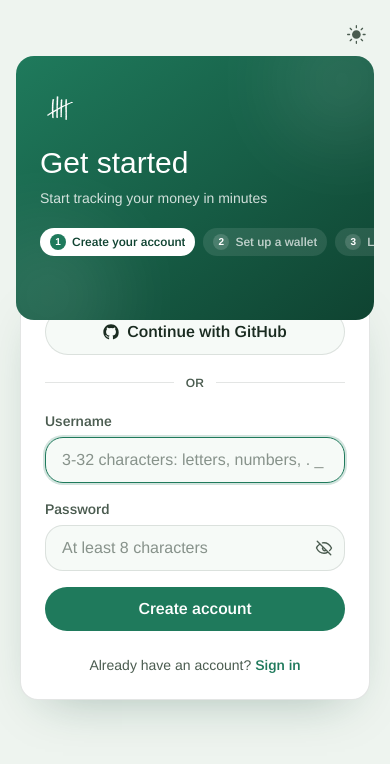
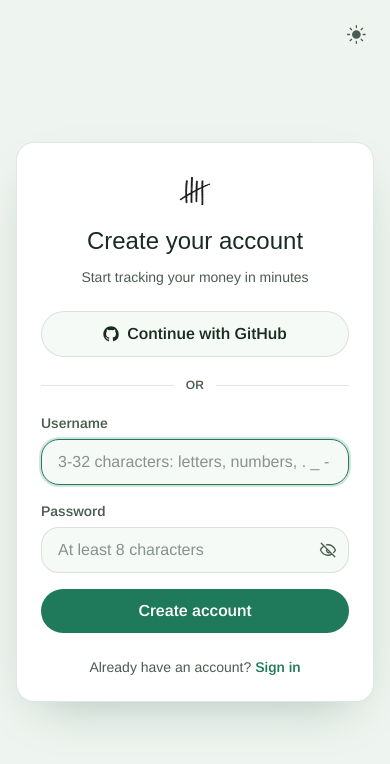
Before and after one commit to kittinatger/tally-kittinat-gerdsri, a Next.js app: page /register in a window 390 px wide. Shown: the top 764 px of the page. Built offline with nearby package versions, Linux system fonts and the light colour scheme; a web font is replaced by a local one.

Commit message:
Revert "Give the mobile sign-in/sign-up layout its own identity"
This reverts commit fbb24c1fc7b2a7e09804e55a3948b8f030cca2dd.

```diff
--- a/src/app/login/page.tsx
+++ b/src/app/login/page.tsx
@@ -9,31 +9,13 @@ export default async function LoginPage({
   const { next, error } = await searchParams;
 
   return (
-    <main className="relative min-h-screen bg-background px-4 pb-10 pt-14 lg:flex lg:items-center lg:justify-center lg:py-10">
-      <div className="absolute right-4 top-4 z-20">
+    <main className="relative flex min-h-screen flex-1 items-center justify-center bg-background px-4 py-10">
+      <div className="absolute right-4 top-4 z-10">
         <SettingsMenu />
       </div>
 
-      {/* Mobile: gradient hero with an overlapping form card */}
-      <div className="mx-auto max-w-sm lg:hidden">
-        <div className="relative overflow-hidden rounded-card bg-gradient-to-br from-navy via-navy-dark to-navy-darker px-6 pb-16 pt-8 text-white">
-          <div className="pointer-events-none absolute -right-8 -top-10 h-32 w-32 rounded-full bg-white/10 blur-2xl" />
-          <div className="pointer-events-none absolute -bottom-12 -left-10 h-36 w-36 rounded-full bg-white/10 blur-2xl" />
-          <img src="/favicon-dark.svg" alt="" className="relative h-10 w-10" />
-          <h1 className="relative mt-4 font-display text-3xl leading-tight">Welcome back</h1>
-          <p className="relative mt-1.5 text-sm text-white/80">Sign in to view your expenses</p>
-        </div>
-
-        <div className="-mt-9 px-1">
-          <div className="rounded-card border border-line bg-surface p-6 shadow-soft">
-            <LoginForm next={next ?? "/"} oauthError={error} />
-          </div>
-        </div>
-      </div>
-
-      {/* Desktop: branded split panel */}
-      <div className="hidden overflow-hidden rounded-card border border-line bg-surface shadow-soft lg:flex lg:w-full lg:max-w-3xl">
-        <div className="lg:flex lg:w-1/2 lg:flex-col lg:justify-center lg:gap-4 lg:bg-gradient-to-br lg:from-navy lg:via-navy-dark lg:to-navy-darker lg:p-10">
+      <div className="w-full max-w-sm overflow-hidden rounded-card border border-line bg-surface shadow-soft lg:flex lg:max-w-3xl">
+        <div className="hidden lg:flex lg:w-1/2 lg:flex-col lg:justify-center lg:gap-4 lg:bg-gradient-to-br lg:from-navy lg:via-navy-dark lg:to-navy-darker lg:p-10">
           <img src="/favicon-dark.svg" alt="" className="h-10 w-10" />
           <h2 className="font-display text-3xl leading-tight text-white">Welcome back to Tally</h2>
           <p className="text-sm text-white/80">
@@ -41,8 +23,14 @@ export default async function LoginPage({
           </p>
         </div>
 
-        <div className="lg:flex lg:w-1/2 lg:flex-col lg:justify-center lg:p-10">
-          <h1 className="mb-6 font-display text-2xl text-foreground">Sign in</h1>
+        <div className="p-6 sm:p-8 lg:flex lg:w-1/2 lg:flex-col lg:justify-center">
+          <div className="mb-6 flex flex-col items-center gap-2.5 lg:hidden">
+            <img src="/favicon-light.svg" alt="Tally" className="h-12 w-12 dark:hidden" />
+            <img src="/favicon-dark.svg" alt="Tally" className="hidden h-12 w-12 dark:block" />
+            <h1 className="font-display text-2xl text-foreground">Welcome back</h1>
+            <p className="text-sm text-ink-soft">Sign in to view your expenses</p>
+          </div>
+          <h1 className="mb-6 hidden font-display text-2xl text-foreground lg:block">Sign in</h1>
           <LoginForm next={next ?? "/"} oauthError={error} />
         </div>
       </div>
--- a/src/app/register/page.tsx
+++ b/src/app/register/page.tsx
@@ -9,51 +9,13 @@ const STEPS = [
 
 export default function RegisterPage() {
   return (
-    <main className="relative min-h-screen bg-background px-4 pb-10 pt-14 lg:flex lg:items-center lg:justify-center lg:py-10">
-      <div className="absolute right-4 top-4 z-20">
+    <main className="relative flex min-h-screen flex-1 items-center justify-center bg-background px-4 py-10">
+      <div className="absolute right-4 top-4 z-10">
         <SettingsMenu />
       </div>
 
-      {/* Mobile: gradient hero with step pills and an overlapping form card */}
-      <div className="mx-auto max-w-sm lg:hidden">
-        <div className="relative overflow-hidden rounded-card bg-gradient-to-br from-navy via-navy-dark to-navy-darker px-6 pb-16 pt-8 text-white">
-          <div className="pointer-events-none absolute -right-8 -top-10 h-32 w-32 rounded-full bg-white/10 blur-2xl" />
-          <div className="pointer-events-none absolute -bottom-12 -left-10 h-36 w-36 rounded-full bg-white/10 blur-2xl" />
-          <img src="/favicon-dark.svg" alt="" className="relative h-10 w-10" />
-          <h1 className="relative mt-4 font-display text-3xl leading-tight">Get started</h1>
-          <p className="relative mt-1.5 text-sm text-white/80">Start tracking your money in minutes</p>
-
-          <div className="relative mt-5 flex gap-2">
-            {STEPS.map((step, i) => (
-              <div
-                key={step.label}
-                className={`flex flex-1 items-center gap-1.5 rounded-full px-2.5 py-1.5 text-xs font-semibold ${
-                  step.active ? "bg-white text-navy-darker" : "bg-white/10 text-white/70"
-                }`}
-              >
-                <span
-                  className={`flex h-4 w-4 shrink-0 items-center justify-center rounded-full text-[10px] font-bold ${
-                    step.active ? "bg-navy text-white" : "bg-white/15 text-white"
-                  }`}
-                >
-                  {i + 1}
-                </span>
-                <span className="truncate">{step.label}</span>
-              </div>
-            ))}
-          </div>
-        </div>
-
-        <div className="-mt-9 px-1">
-          <div className="rounded-card border border-line bg-surface p-6 shadow-soft">
-            <RegisterForm />
-          </div>
-        </div>
-      </div>
-
-      {/* Desktop: branded split panel */}
-      <div className="hidden overflow-hidden rounded-card border border-line bg-surface shadow-soft lg:flex lg:w-full lg:max-w-3xl">
-        <div className="lg:flex lg:w-1/2 lg:flex-col lg:justify-between lg:bg-gradient-to-br lg:from-navy lg:via-navy-dark lg:to-navy-darker lg:p-10">
+      <div className="w-full max-w-sm overflow-hidden rounded-card border border-line bg-surface shadow-soft lg:flex lg:max-w-3xl">
+        <div className="hidden lg:flex lg:w-1/2 lg:flex-col lg:justify-between lg:bg-gradient-to-br lg:from-navy lg:via-navy-dark lg:to-navy-darker lg:p-10">
           <div className="flex flex-col gap-4">
             <img src="/favicon-dark.svg" alt="" className="h-10 w-10" />
             <h2 className="font-display text-3xl leading-tight text-white">Get started with Tally</h2>
@@ -80,8 +42,14 @@ export default function RegisterPage() {
           </div>
         </div>
 
-        <div className="lg:flex lg:w-1/2 lg:flex-col lg:justify-center lg:p-10">
-          <h1 className="mb-6 font-display text-2xl text-foreground">Sign up</h1>
+        <div className="p-6 sm:p-8 lg:flex lg:w-1/2 lg:flex-col lg:justify-center">
+          <div className="mb-6 flex flex-col items-center gap-2.5 lg:hidden">
+            <img src="/favicon-light.svg" alt="Tally" className="h-12 w-12 dark:hidden" />
+            <img src="/favicon-dark.svg" alt="Tally" className="hidden h-12 w-12 dark:block" />
+            <h1 className="font-display text-2xl text-foreground">Create your account</h1>
+            <p className="text-sm text-ink-soft">Start tracking your money in minutes</p>
+          </div>
+          <h1 className="mb-6 hidden font-display text-2xl text-foreground lg:block">Sign up</h1>
           <RegisterForm />
         </div>
       </div>
```
